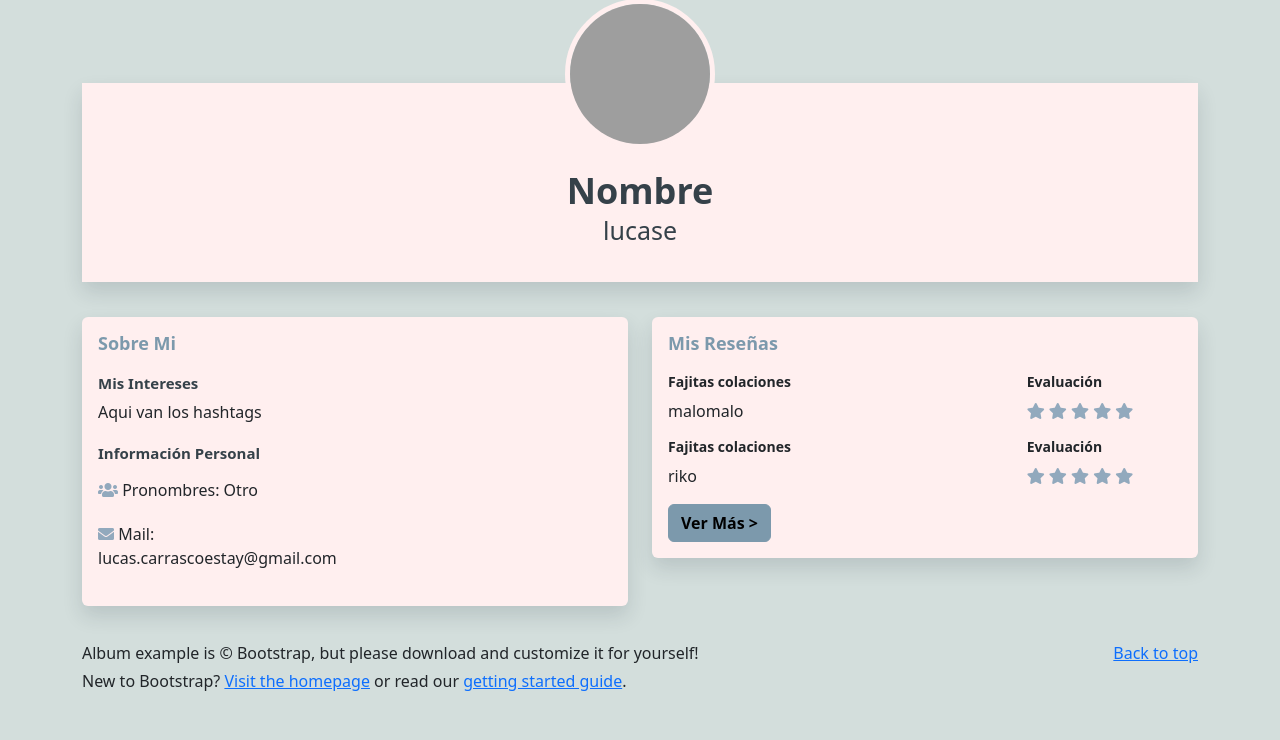
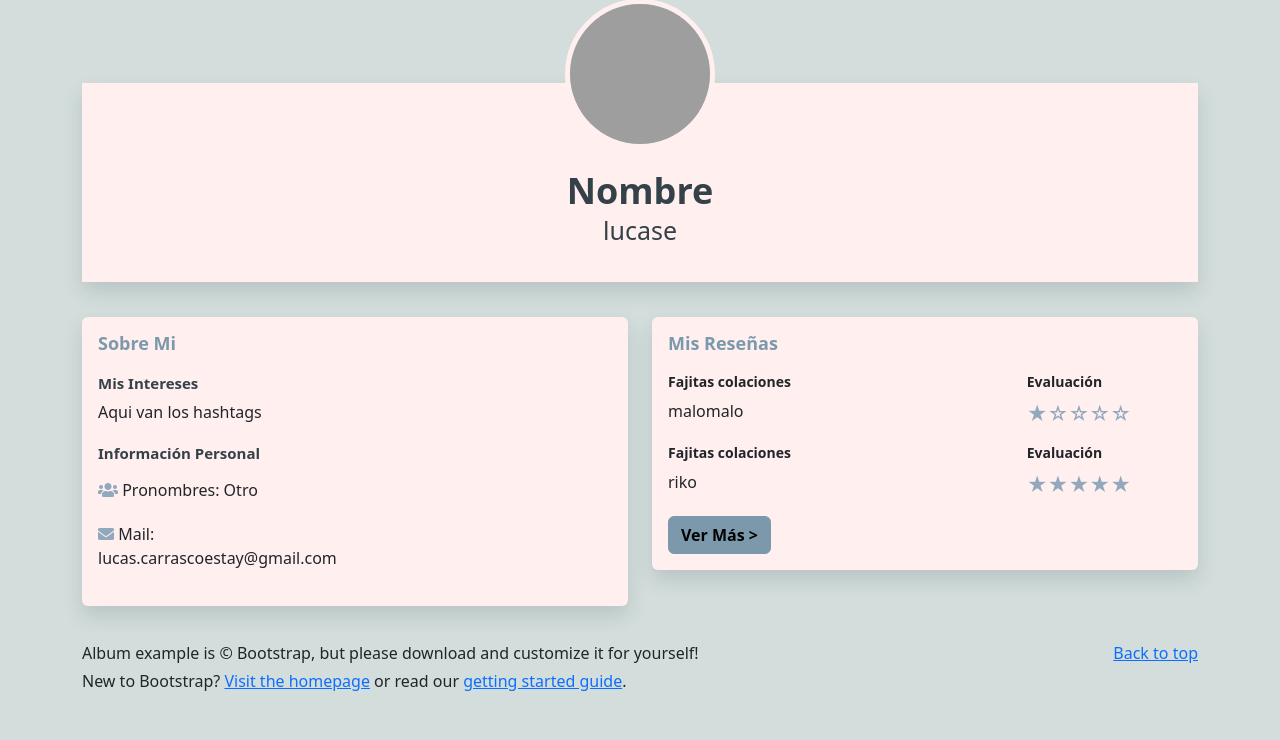
Before and after one commit to Hcatmin/FcFoods, a Django app: page /profile/ in a window 1280 px wide. Shown: the part 137-877 px from the top of the page. Run offline with Django 4.2, Linux system fonts and the light colour scheme; a user stored in the database is signed in; data comes from the database, SQL or seed files in the repository; some libraries are stand-ins or nearby versions; grey boxes are pictures that could not be loaded.

Commit message:
refactor: stars stylized in profile

```diff
--- a/foodproject/static/css/perfil.css
+++ b/foodproject/static/css/perfil.css
@@ -383,3 +383,7 @@ ul.friend-list .right p {
 .hello {
   background-color: #FFEFEF;
 }
+
+.stars-class {
+  color:#92A9BD;
+}
--- a/foodproject/templates/perfil.html
+++ b/foodproject/templates/perfil.html
@@ -63,12 +63,22 @@
               </div>
               <div class="col-lg-4">
                 <h5>Evaluación</h5>
-                <div class="mb-3">
-                  <i class="fas fa-star" style="color:#92A9BD"></i>
-                  <i class="fas fa-star" style="color:#92A9BD"></i>
-                  <i class="fas fa-star" style="color:#92A9BD"></i>
-                  <i class="fas fa-star" style="color:#92A9BD"></i>
-                  <i class="fas fa-star" style="color:#92A9BD"></i>
+                <div class="stars-class mb-3 fs-5">
+                  {% if review.calificacion_comida == 1 %}
+                      <span>★☆☆☆☆</span>
+                  {% endif %}
+                  {% if review.calificacion_comida == 2 %}
+                      <span>★★☆☆☆</span>
+                  {% endif %}
+                  {% if review.calificacion_comida == 3 %}
+                      <span>★★★☆☆</span>
+                  {% endif %}
+                  {% if review.calificacion_comida == 4 %}
+                      <span>★★★★☆</span>
+                  {% endif %}
+                  {% if review.calificacion_comida == 5 %}
+                      <span>★★★★★</span>
+                  {% endif %}
                 </div>
               </div>
             </div>
```
